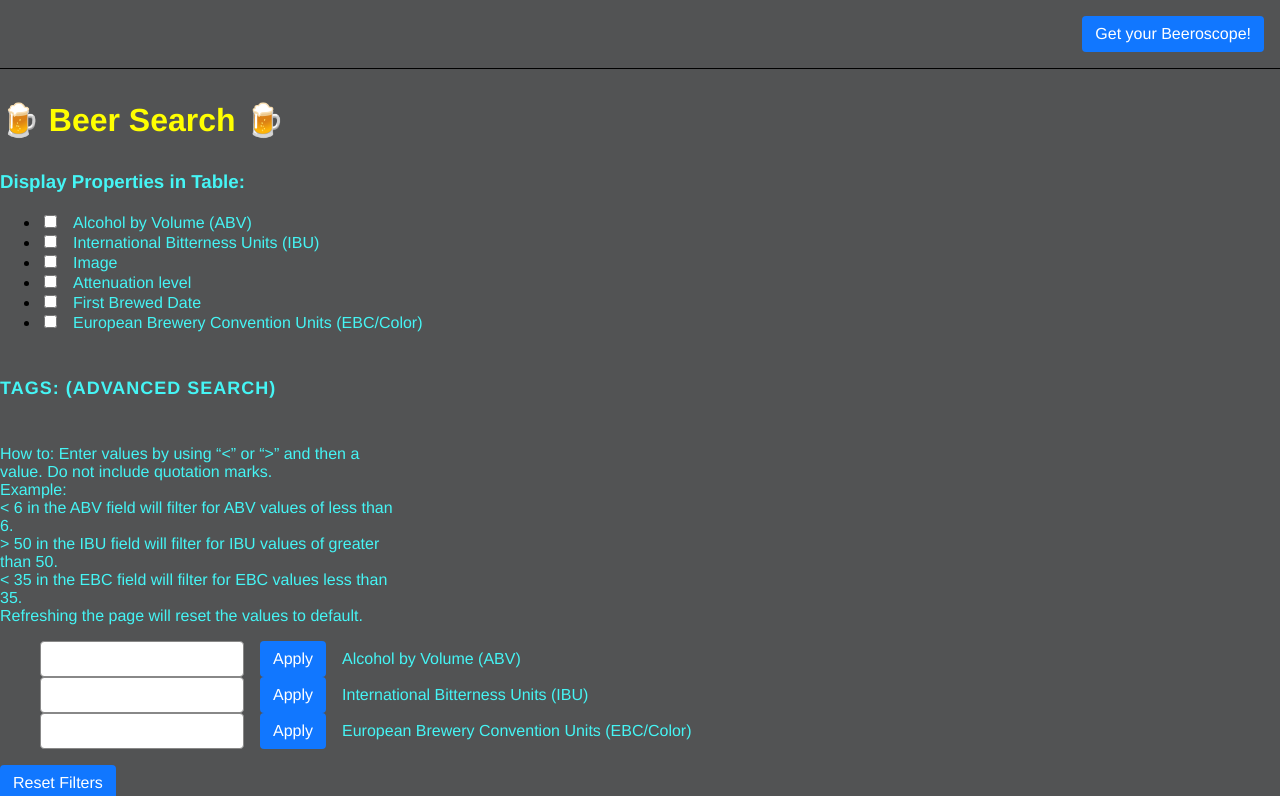
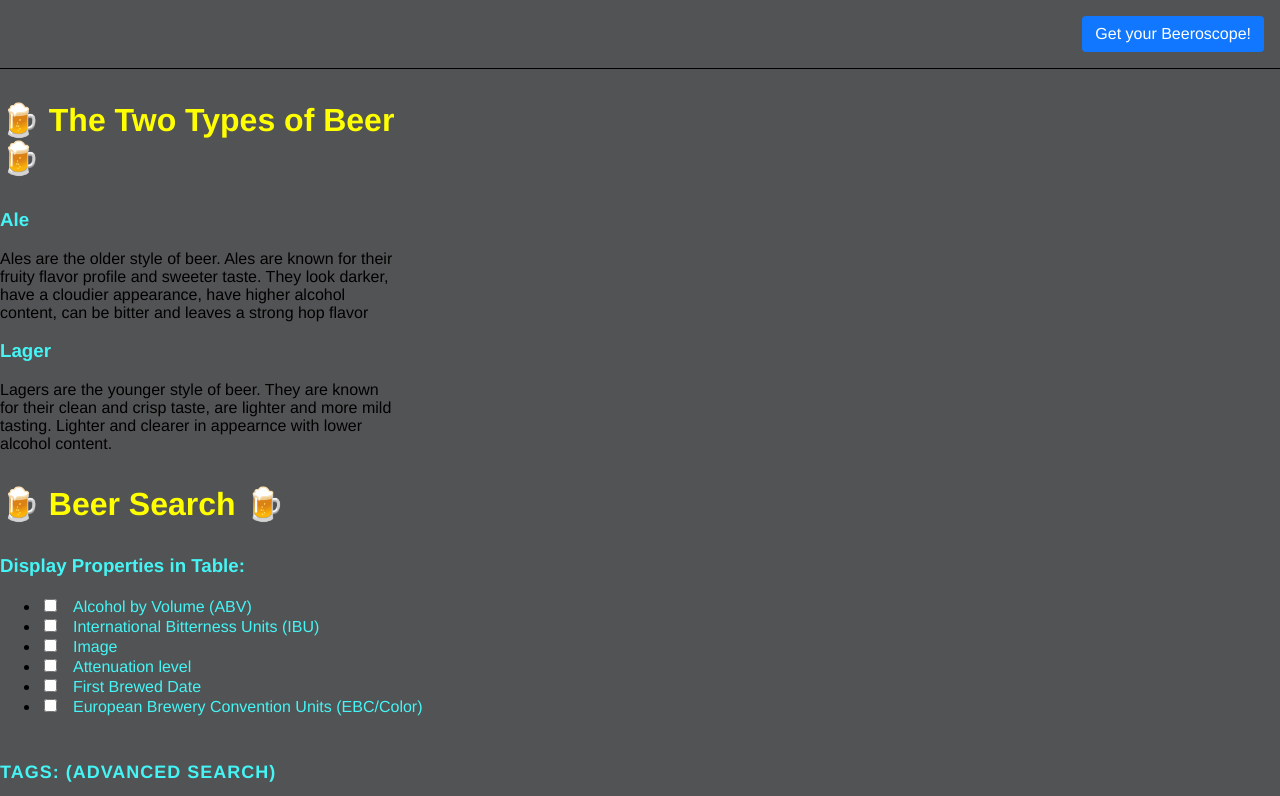
Before and after one commit to tpickering395/Beeroscope, a React (Create React App) app in the folder client/: page /search in a window 1280 px wide. Shown: the top 796 px of the page. Built offline with nearby package versions, Linux system fonts and the light colour scheme.

Commit message:
Added the two types of beer

```diff
--- a/client/src/Search.js
+++ b/client/src/Search.js
@@ -176,6 +176,14 @@ function Search() {
         </nav>
       </div>
 
+     <div className="types">
+        <h1><p style={{ color: "#FFFF00" }}>🍺 The Two Types of Beer 🍺</p></h1>
+        <h3><p style={{ color: "#45f5f5" }}>Ale</p></h3>
+        <p>Ales are the older style of beer. Ales are known for their fruity flavor profile and sweeter taste. They look darker, have a cloudier appearance, have higher alcohol content, can be bitter and leaves a strong hop flavor</p>
+        <h3><p style={{ color: "#45f5f5" }}>Lager</p></h3>
+        <p>Lagers are the younger style of beer. They are known for their clean and crisp taste, are lighter and more mild tasting. Lighter and clearer in appearnce with lower alcohol content. </p>
+      </div>
+
       <div className="search">
 
         <h1><p style={{color : "#FFFF00"}}>🍺 Beer Search 🍺</p></h1>
```
